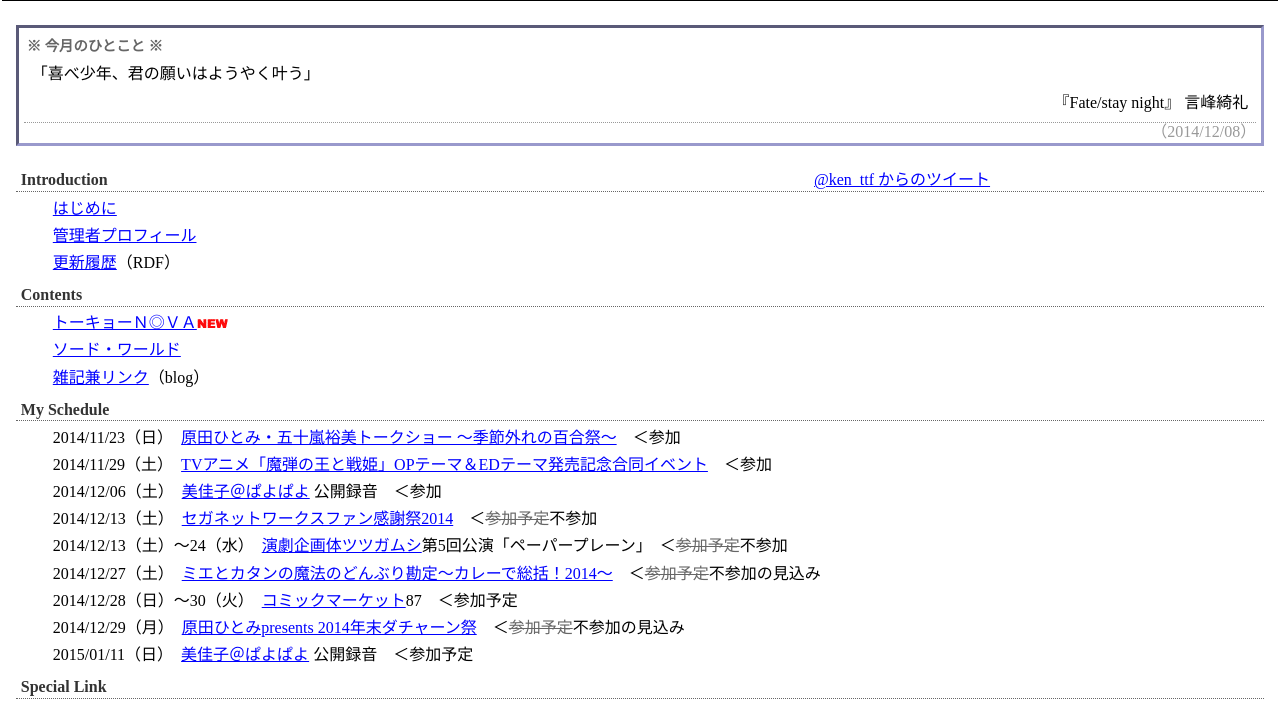
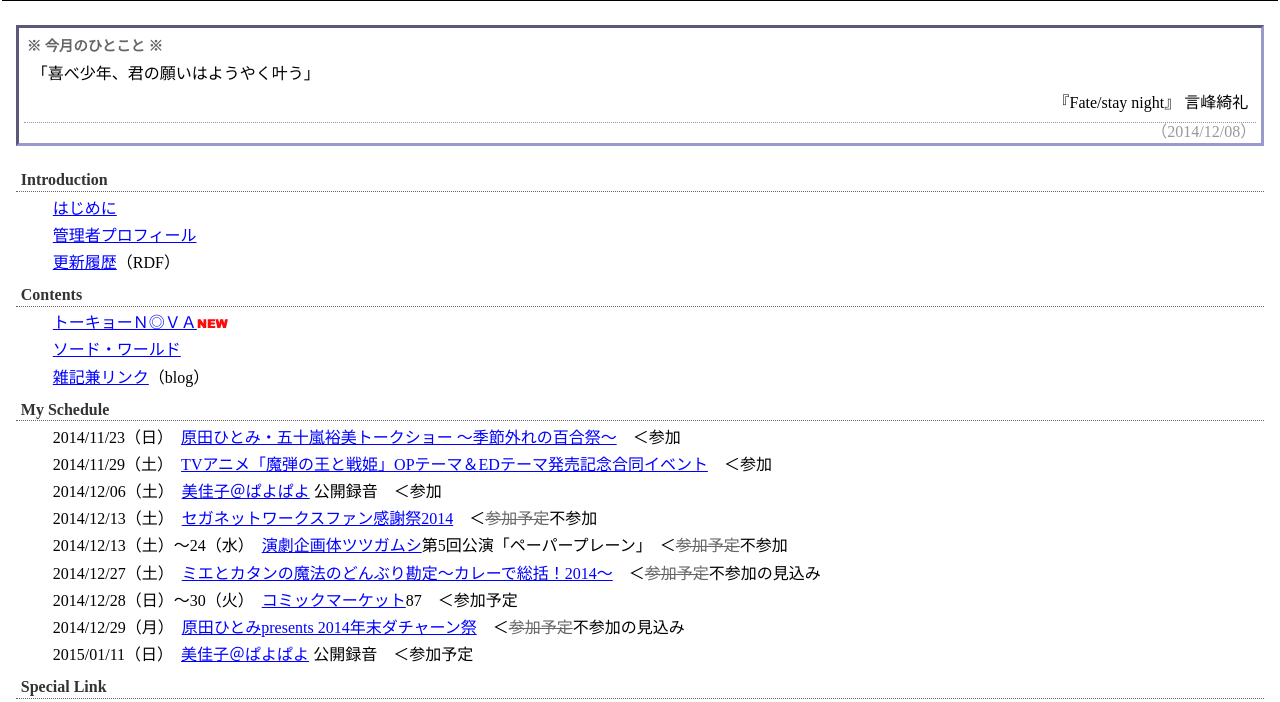
Before and after one commit to ken-ttf/mypage, a plain HTML site: page old/index.html in a window 1280 px wide. Shown: the part 88-790 px from the top of the page. Drawn offline with Linux system fonts and the light colour scheme.

Commit message:
oldのindexよりXのタイムライン表示を削除

```diff
--- a/old/index.html
+++ b/old/index.html
@@ -97,11 +97,6 @@
 
 
 <!-- ■Main -->
-
-<div style="float: right; width: 450px;">
-<a class="twitter-timeline"  href="https://x.com/ken_ttf"  data-widget-id="347780645881274368">@ken_ttf からのツイート</a>
-<script>!function(d,s,id){var js,fjs=d.getElementsByTagName(s)[0],p=/^http:/.test(d.location)?'http':'https';if(!d.getElementById(id)){js=d.createElement(s);js.id=id;js.src=p+"://platform.twitter.com/widgets.js";fjs.parentNode.insertBefore(js,fjs);}}(document,"script","twitter-wjs");</script>
-</div>
 
 <dl>
 <dt>Introduction</dt>
```
